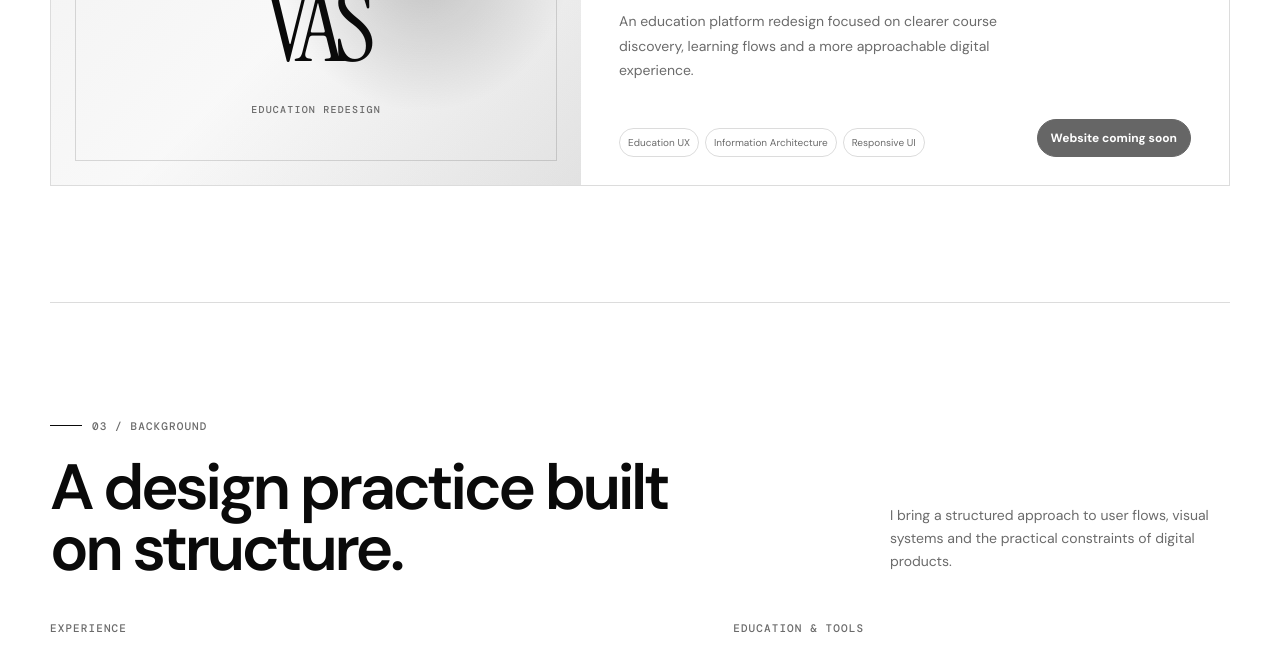
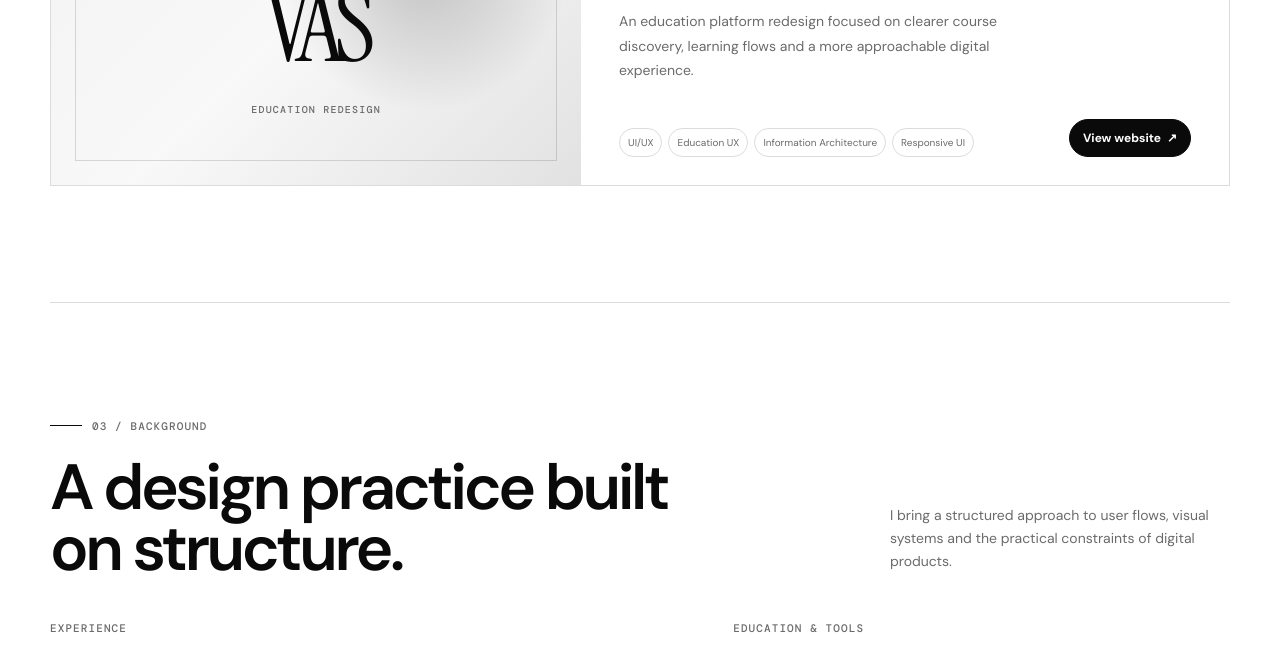
Before and after one commit to Haign12/DoAnhNghia_BAPortfolio, a plain HTML site: page index.html in a window 1280 px wide. Shown: the part 4211-4861 px from the top of the page. Drawn offline with nearby package versions, Linux system fonts and the light colour scheme.

Commit message:
Link VAS Education redesign project

```diff
--- a/index.html
+++ b/index.html
@@ -80,7 +80,7 @@
         <div class="project-group-heading reveal"><div><p class="eyebrow"><span class="eyebrow-line"></span><span>REDESIGN / 02 PROJECTS</span></p><h3 class="project-group-title" id="redesign-projects-title">Redesign</h3></div><p class="project-group-copy">Focused redesigns exploring clearer digital experiences across property and education.</p></div>
         <div class="project-list">
                     <article class="project-compact project-card reveal"><div class="compact-image"><img src="assets/images/capital-place.jpg" width="1024" height="683" alt="Capital Place office and conference interior redesign" loading="lazy" decoding="async"><span class="project-number">04</span></div><div class="compact-content"><div class="project-topline"><span>Redesign</span><span>Responsive Web</span></div><h4>Capital Place</h4><p>A premium property website redesign for Capital Place, balancing landmark storytelling with clear paths to explore the building and enquire.</p><div class="project-footer"><div class="tag-list"><span>Web UX</span><span>Visual Direction</span><span>Responsive UI</span></div><div class="project-links"><a class="project-link" href="https://ngh1aa.github.io/Capital/" target="_blank" rel="noopener noreferrer"><span>View website</span> ↗</a></div></div></div></article>
-          <article class="project-compact project-card reveal"><div class="compact-image compact-image-placeholder" aria-label="VAS Education project preview"><span class="project-placeholder-mark">VAS</span><span class="project-placeholder-label">Education redesign</span><span class="project-number">05</span></div><div class="compact-content"><div class="project-topline"><span>Redesign</span><span>Education Platform</span></div><h4>VAS Education</h4><p>An education platform redesign focused on clearer course discovery, learning flows and a more approachable digital experience.</p><div class="project-footer"><div class="tag-list"><span>Education UX</span><span>Information Architecture</span><span>Responsive UI</span></div><div class="project-links"><span class="project-link project-link-disabled" aria-label="VAS Education website coming soon">Website coming soon</span></div></div></div></article>
+          <article class="project-compact project-card reveal"><div class="compact-image compact-image-placeholder" aria-label="VAS Education project preview"><span class="project-placeholder-mark">VAS</span><span class="project-placeholder-label">Education redesign</span><span class="project-number">05</span></div><div class="compact-content"><div class="project-topline"><span>Redesign</span><span>Education Platform</span></div><h4>VAS Education</h4><p>An education platform redesign focused on clearer course discovery, learning flows and a more approachable digital experience.</p><div class="project-footer"><div class="tag-list"><span>UI/UX</span><span>Education UX</span><span>Information Architecture</span><span>Responsive UI</span></div><div class="project-links"><a class="project-link" href="https://ngh1aa.github.io/RedesignVAS/" target="_blank" rel="noopener noreferrer"><span>View website</span> ↗</a></div></div></div></article>
         </div>
       </section>
     </section>
```
